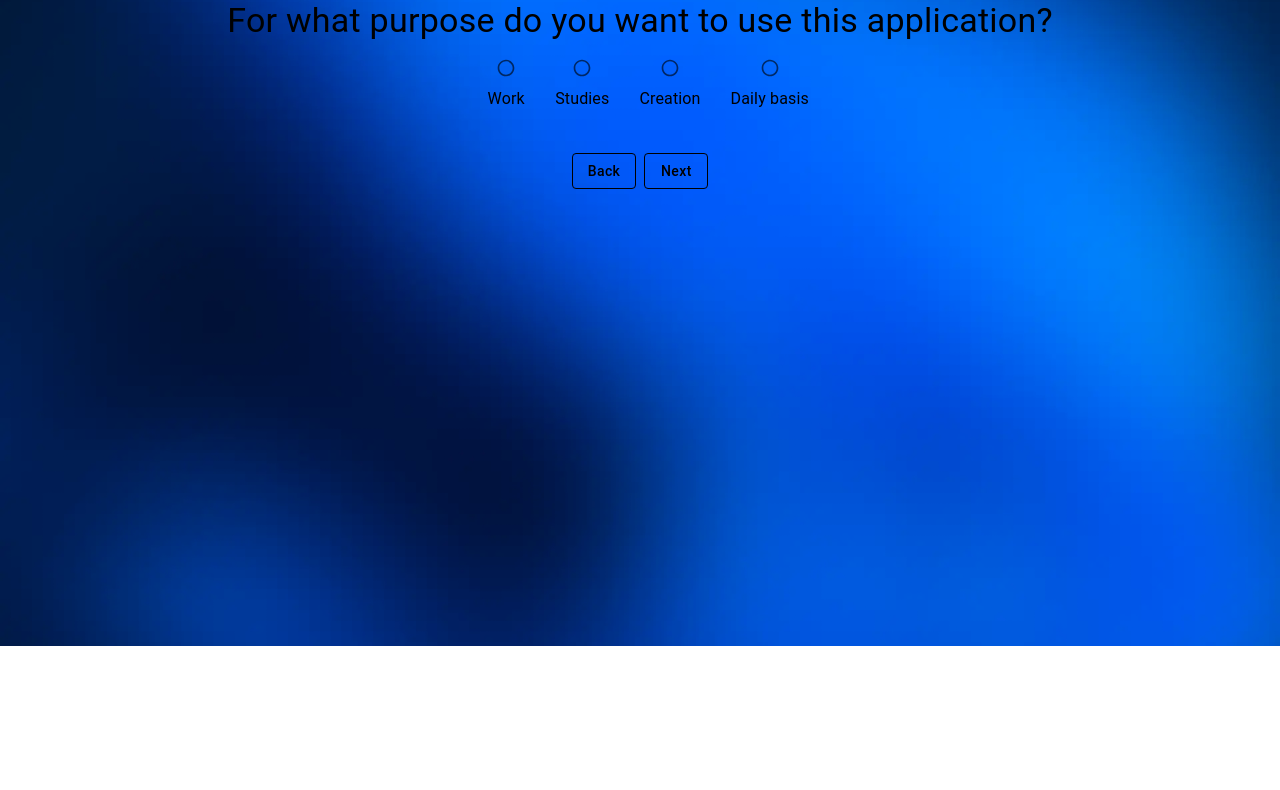
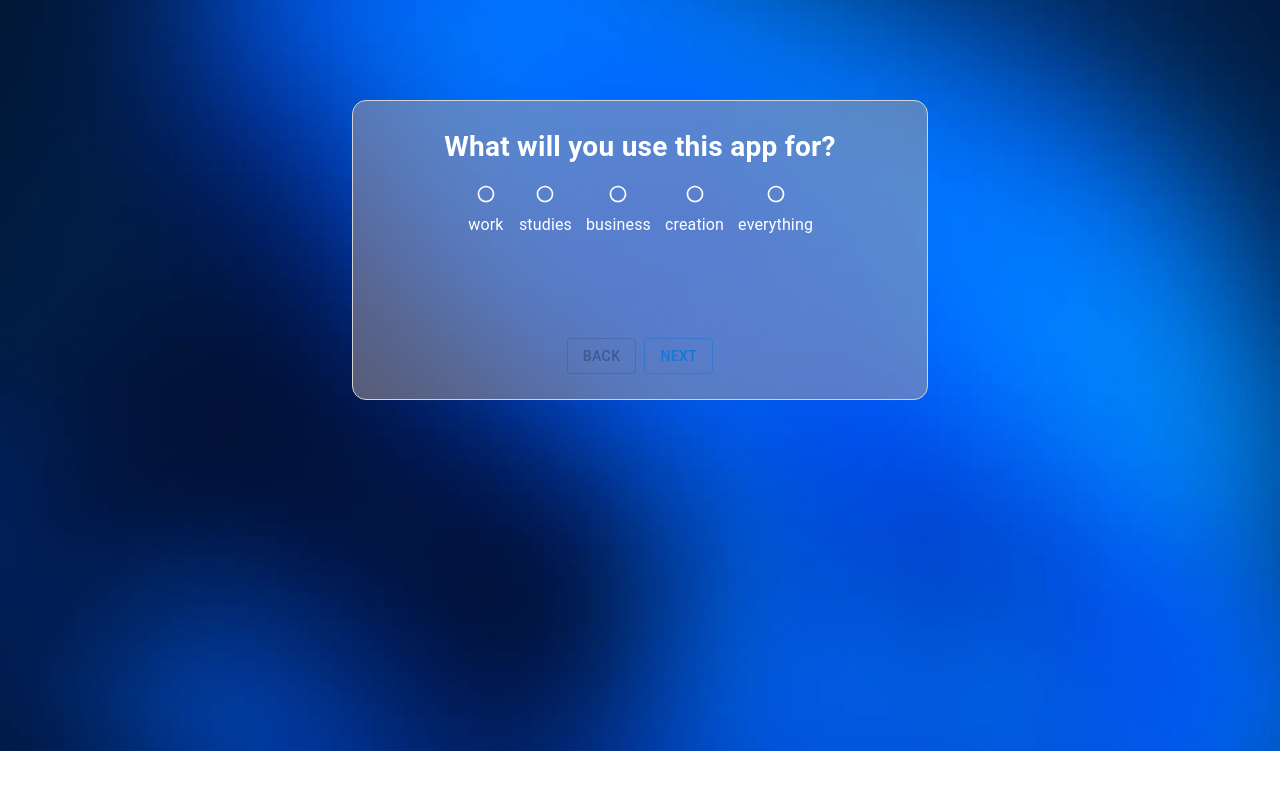
Before and after one commit to Mariam4324/multifunctional-tracker, a Next.js app: page /survey in a window 1280 px wide. Shown: the top 790 px of the page. Built offline with nearby package versions, Linux system fonts and the light colour scheme.

Commit message:
fix: surveys styles are added

```diff
--- a/src/app/globals.scss
+++ b/src/app/globals.scss
@@ -94,7 +94,7 @@ span {
   &-form {
     max-width: 30vw;
     width: 100%;
-    margin-top: 36px;
+    margin: 36px auto 0;
     display: flex;
     flex-direction: column;
     align-items: center;
--- a/src/app/survey/page.tsx
+++ b/src/app/survey/page.tsx
@@ -3,21 +3,22 @@ import Question from "@/components/Question/Question";
 import { Button, Typography } from "@mui/material";
 import { useEffect, useState } from "react";
 import css from "./survey.module.scss";
+import StartRoundedIcon from "@mui/icons-material/StartRounded";
 
 const questions = [
   {
     id: 1,
-    question: "For what purpose do you want to use this application?",
-    options: ["Work", "Studies", "Creation", "Daily basis"],
+    question: "What will you use this app for?",
+    options: ["work", "studies", "business", "creation", "everything"],
   },
   {
     id: 2,
-    question: "How often do you plan to use this application?",
-    options: ["Daily", "Once a week", "Once a month"],
+    question: "How often will you use this app?",
+    options: ["daily", "sometimes", "rerely"],
   },
   {
     id: 3,
-    question: "Are you ready to tell your friends about us if you like this app?",
+    question: "Are you ready to help me improve?",
     options: ["Yes", "No"],
   },
 ];
@@ -54,49 +55,36 @@ const page = () => {
 
   return (
     <div className={css.survey}>
-      <div>
       {currentQuestionId > questions.length ? (
+        <>
           <div className={css["survey-finish"]}>
-            <Typography className={css["survey-finish__title"]} variant="h6" color="white">
+            <Typography className={css["survey-finish__title"]} color="white">
               Thanks!
             </Typography>
-            <Button className={css["survey-finish__btn"]} href="/dashboard">
+            <Button className={css["survey-finish__btn"]} href="/dashboard" endIcon={<StartRoundedIcon />}>
               Finish
             </Button>
           </div>
-        ) : (
-          <Question queTitle={currentQue.question} queAnswers={currentQue.options} />
-        )}
-      </div>
 
           <div className={css.survey__btns}>
-        <Button
-          onClick={scrollPageBackHandler}
-          style={{
-            borderColor: "black",
-            color: "black",
-            textTransform: "none",
-            maxWidth: "300px",
-          }}
-          variant="outlined"
-          disabled={currentQuestionId === 1}
-        >
+            <Button className={css["survey-btn"]} onClick={scrollPageBackHandler} variant="outlined" disabled={currentQuestionId === 1}>
               Back
             </Button>
-        <Button
-          onClick={scrollPageHandler}
-          style={{
-            borderColor: "black",
-            color: "black",
-            textTransform: "none",
-            maxWidth: "300px",
-          }}
-          variant="outlined"
-          disabled={currentQuestionId > questions.length}
-        >
+          </div>
+        </>
+      ) : (
+        <>
+          <Question queTitle={currentQue.question} queAnswers={currentQue.options} />
+          <div className={css.survey__btns}>
+            <Button className={css["survey-btn"]} onClick={scrollPageBackHandler} variant="outlined" disabled={currentQuestionId === 1}>
+              Back
+            </Button>
+            <Button className={css["survey-btn"]} onClick={scrollPageHandler} variant="outlined" disabled={currentQuestionId > questions.length}>
               Next
             </Button>
           </div>
+        </>
+      )}
     </div>
   );
 };
--- a/src/app/survey/survey.module.scss
+++ b/src/app/survey/survey.module.scss
@@ -1,27 +1,52 @@
 .survey {
+  max-width: 45vw;
+  width: 100%;
+  min-height: 300px;
+  margin: 100px auto 0;
+  display: flex;
+  flex-direction: column;
+  justify-content: space-between;
+  align-items: center;
+  padding: 25px 40px;
+  border: 1px solid lightgray;
+  background-color: rgba($color: #b0a2a281, $alpha: 0.5);
+  border-radius: 14px;
+
   &__btns {
-    margin-top: 35px;
+    margin-top: 40px;
     display: flex;
     gap: 8px;
     align-items: center;
     justify-content: center;
   }
 
+  &-btn {
+    border-color: white;
+    color: white;
+    text-transform: none;
+    max-width: 300px;
+  }
+
   &-finish {
     &__title {
       text-align: center;
-      margin: 40px auto 0;
+      font-weight: 700;
+      font-size: 24px;
     }
 
     &__btn {
       display: flex;
       align-items: center;
       justify-content: center;
+      padding: 2px 8px;
       max-width: 100px;
       margin: 15px auto 0;
       color: white;
       border: 1px solid white;
       transition: 0.3s all;
+      font-weight: 600;
+      font-size: 18px;
+      text-transform: none;
     }
   }
 }
--- a/src/components/Question/Question.tsx
+++ b/src/components/Question/Question.tsx
@@ -10,10 +10,9 @@ interface QuestionProps {
 const Question = ({ queTitle, queAnswers }: QuestionProps) => {
   return (
     <section className={css.que}>
-      <div className="container">
       <div className={css.que__holder}>
-          <Typography color="black" variant="h4">
-            {queTitle || "Вопрос отсутвукет"}
+        <Typography color="white" style={{ fontSize: "28px", fontWeight: "700" }}>
+          {queTitle || "Question does not exist"}
         </Typography>
         <FormControl className={css.que__options}>
           <RadioGroup row aria-labelledby="demo-row-radio-buttons-group-label" name="row-radio-buttons-group">
@@ -25,7 +24,6 @@ const Question = ({ queTitle, queAnswers }: QuestionProps) => {
           </RadioGroup>
         </FormControl>
       </div>
-      </div>
     </section>
   );
 };
--- a/src/components/SurverRadio/SurveyRadio.tsx
+++ b/src/components/SurverRadio/SurveyRadio.tsx
@@ -9,12 +9,19 @@ const SurveyRadio = ({ value }: SurveyRadioProps) => {
     <FormControlLabel
       style={{
         padding: "7px",
-        marginRight: "0",
-        color: "black",
+        margin: 0,
+        fontWeight: "700",
       }}
       labelPlacement="bottom"
       value={value}
-      control={<Radio color="default" size="small" />}
+      control={
+        <Radio
+          style={{
+            color: "white",
+          }}
+          size="small"
+        />
+      }
       label={value}
     />
   );
```
Lines whose indentation alone changed are shown as unchanged.
